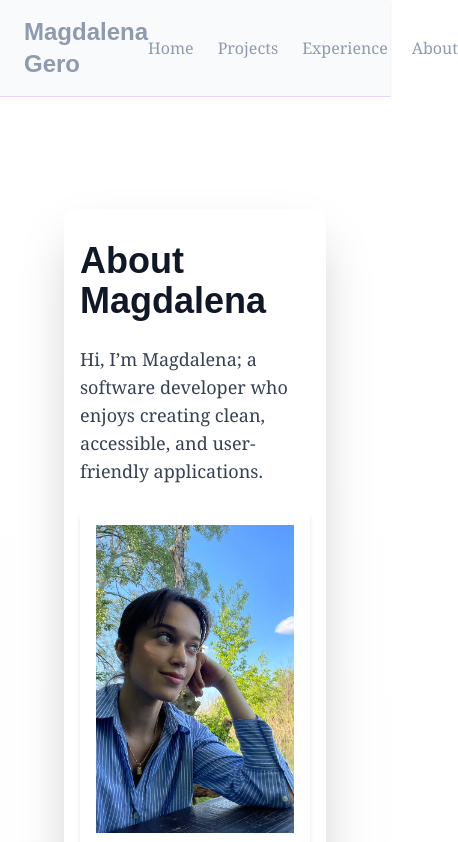
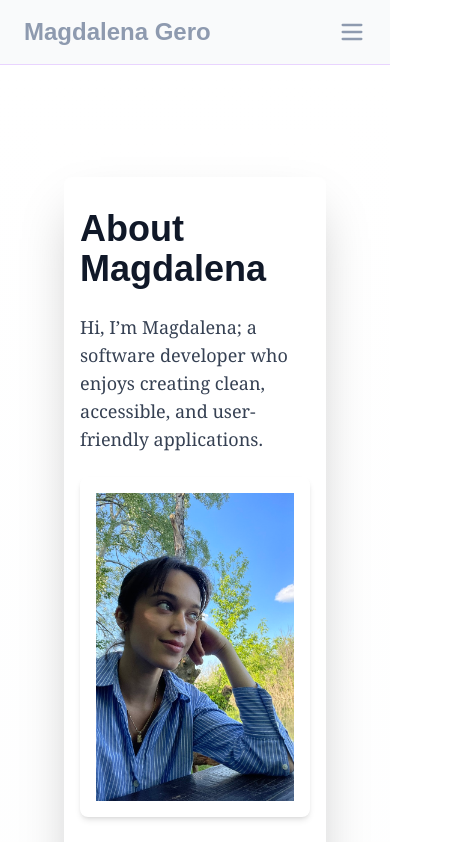
Before and after one commit to magdalenamaygero/my-portfolio, a Next.js app: page /about in a window 390 px wide. Shown: the top 842 px of the page, 458 px wide, since content can reach past the window. Built offline with nearby package versions, Linux system fonts and the light colour scheme.

Commit message:
edited navbar, added hamburger menu

```diff
--- a/package.json
+++ b/package.json
@@ -11,6 +11,7 @@
   "dependencies": {
     "framer-motion": "^12.18.1",
     "keen-slider": "^6.8.6",
+    "lucide-react": "^0.522.0",
     "next": "15.3.1",
     "react": "^19.0.0",
     "react-dom": "^19.0.0"
--- a/src/app/layout.tsx
+++ b/src/app/layout.tsx
@@ -1,50 +1,81 @@
+'use client';
 import React from "react";
-import type { Metadata } from "next";
+import { useState } from "react";
 import "./globals.css";
 import Link from "next/link";
+import { Menu, X } from "lucide-react"; // Ensure lucide-react is installed
 
-export const metadata: Metadata = {
-  title: "Magdalena Gero | Portfolio",
-  description: "Magdalena Gero's portfolio built with Next.js",
-};
+
 
 export default function RootLayout({
   children,
 }: {
   children: React.ReactNode;
 }) {
+  const [menuOpen, setMenuOpen] = useState(false);
+
   return (
     <html lang="en">
       <body className="flex flex-col min-h-screen bg-white text-gray-900 font-sans">
         {/* Navbar */}
-      <nav className="w-full px-6 py-4 border-b border-purple-200 bg-gray-50 flex justify-between items-center shadow-sm">
-          <Link href="/" className="text-2xl font-bold text-[#8E9AAF]  hover:text-[#7898d2] transition-colors duration-200">
+        <nav className="w-full px-6 py-4 border-b border-purple-200 bg-gray-50 shadow-sm">
+<div className="flex justify-between items-center w-full">
+            <Link
+              href="/"
+              className="text-2xl font-bold text-[#8E9AAF] hover:text-[#7898d2] transition-colors duration-200"
+            >
               Magdalena Gero
             </Link>
-          <div className="space-x-6 text-md font-serif">
-            <Link href="/" className="text-[#8E9AAF] hover:text-[#7898d2] hover:underline transition-colors duration-200">
+
+            {/* Desktop Nav */}
+            <div className="hidden md:flex space-x-6 text-md font-serif">
+              <Link href="/" className="text-[#8E9AAF] hover:text-[#7898d2] hover:underline">
                 Home
               </Link>
-            <Link href="/projects" className="text-[#8E9AAF] hover:text-[#7898d2] hover:underline transition-colors duration-200">
+              <Link href="/projects" className="text-[#8E9AAF] hover:text-[#7898d2] hover:underline">
                 Projects
               </Link>
-            <Link href="/experience" className="text-[#8E9AAF] hover:text-[#7898d2] hover:underline transition-colors duration-200">
+              <Link href="/experience" className="text-[#8E9AAF] hover:text-[#7898d2] hover:underline">
                 Experience
               </Link>
-            <Link href="/about" className="text-[#8E9AAF] hover:text-[#7898d2] hover:underline transition-colors duration-200">
+              <Link href="/about" className="text-[#8E9AAF] hover:text-[#7898d2] hover:underline">
                 About
               </Link>
             </div>
+
+            {/* Mobile Menu Icon */}
+            <button
+              onClick={() => setMenuOpen(!menuOpen)}
+              className="md:hidden text-[#8E9AAF]"
+              aria-label="Toggle Menu"
+            >
+              {menuOpen ? <X size={28} /> : <Menu size={28} />}
+            </button>
+          </div>
+
+          {/* Mobile Menu Links */}
+          {menuOpen && (
+            <div className="flex flex-col mt-4 space-y-3 md:hidden text-md font-serif">
+              <Link href="/" className="text-[#8E9AAF] hover:text-[#7898d2] hover:underline" onClick={() => setMenuOpen(false)}>
+                Home
+              </Link>
+              <Link href="/projects" className="text-[#8E9AAF] hover:text-[#7898d2] hover:underline" onClick={() => setMenuOpen(false)}>
+                Projects
+              </Link>
+              <Link href="/experience" className="text-[#8E9AAF] hover:text-[#7898d2] hover:underline" onClick={() => setMenuOpen(false)}>
+                Experience
+              </Link>
+              <Link href="/about" className="text-[#8E9AAF] hover:text-[#7898d2] hover:underline" onClick={() => setMenuOpen(false)}>
+                About
+              </Link>
+            </div>
+          )}
         </nav>
 
         {/* Main Content */}
         <main className="flex-1 px-6 py-12 bg-gradient-to-b from-white to-gray-50">
-          <div className="max-w-3xl mx-auto p-4 space-y-12">
-            {children}
-          </div>
+          <div className="max-w-3xl mx-auto p-4 space-y-12">{children}</div>
         </main>
-
-
 
         {/* Footer */}
         <footer className="border-t border-purple-200 bg-slate-50 text-gray-900 text-sm font-sans text-center py-6">
--- a/src/components/PageContainer.tsx
+++ b/src/components/PageContainer.tsx
@@ -1,4 +1,11 @@
 import React from "react";
+import type { Metadata } from "next";
+
+
+export const metadata: Metadata = {
+  title: "Magdalena Gero | Portfolio",
+  description: "Magdalena Gero's portfolio built with Next.js",
+};
 
 export default function PageContainer({ children }: { children: React.ReactNode }) {
   return (
```
Also changed, not shown: 1 other file (tests, documents, lock files or other folders). Lines whose indentation alone changed are shown as unchanged.
